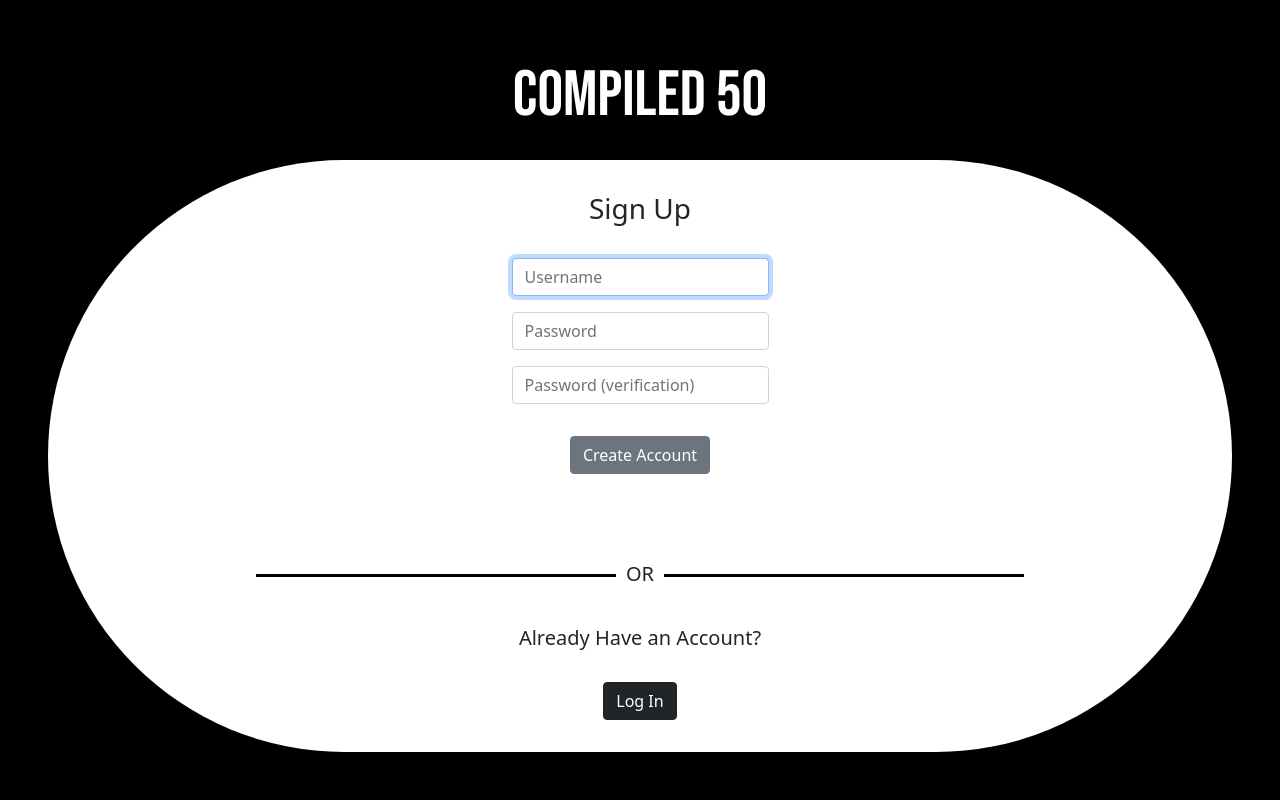
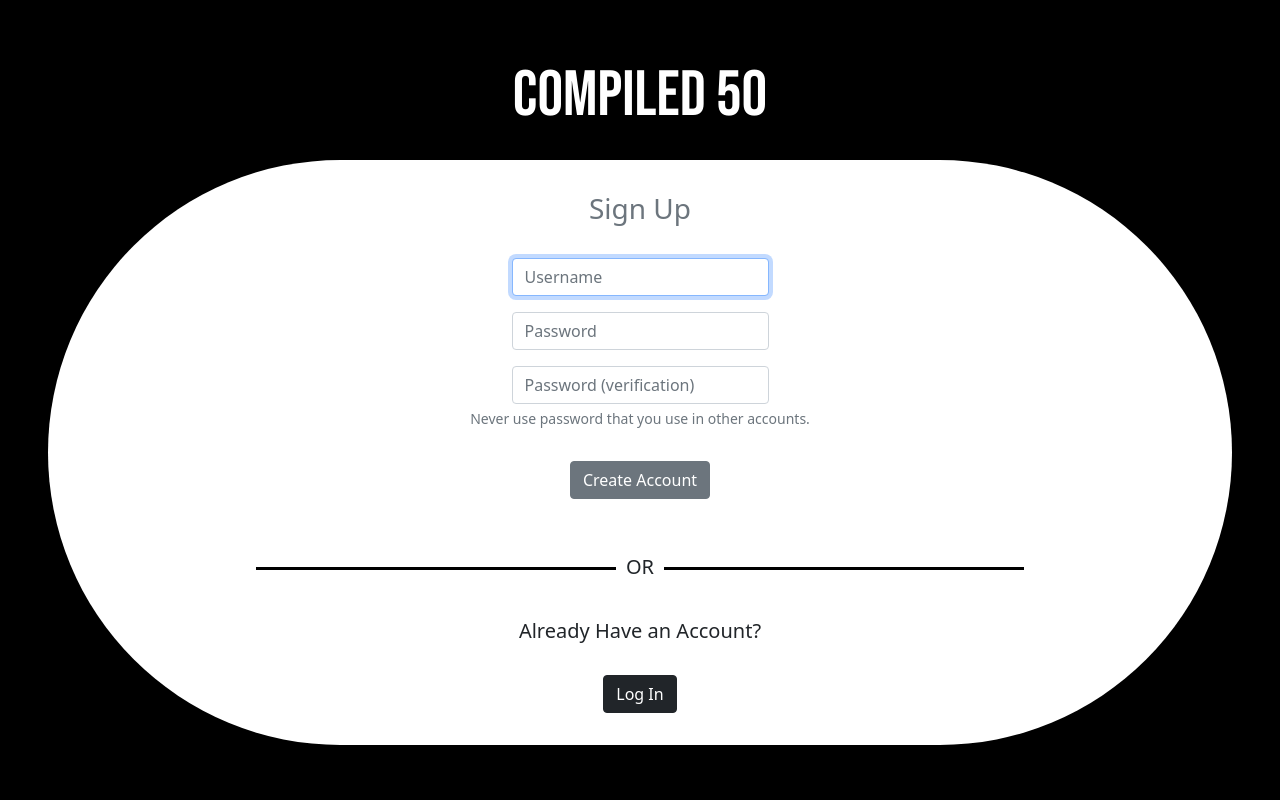
Before and after one commit to SiegfredLorelle/compiled-50, a Flask app: page /signup in a window 1280 px wide. Run offline with Flask 2, Linux system fonts and the light colour scheme; some libraries are stand-ins or nearby versions.

Commit message:
80th commit - sign up working properly

```diff
--- a/app.py
+++ b/app.py
@@ -1,4 +1,4 @@
-# CS50 Compiled
+# Compiled 50
 
 
 from cs50 import SQL
@@ -7,7 +7,7 @@ from flask_session import Session
 from werkzeug.security import check_password_hash, generate_password_hash
 from werkzeug.utils import secure_filename
 
-from string import ascii_letters, ascii_uppercase, digits
+from string import ascii_letters, ascii_uppercase, ascii_lowercase ,digits
 from random import randint
 from re import sub
 import os
@@ -70,8 +70,6 @@ def login():
         username = request.form.get("username")
         password = request.form.get("password")
 
-        print(username, password)
-
         # Ensure username password is not empty
         if username.isspace() or password.isspace():
             flash("Username and Password cannot be empty.", "error")
@@ -95,18 +93,14 @@ def login():
             flash("Invalid Username and/or Password.", "error")
             return render_template("login.html")
 
-
-        # Remember which user has logged in (create users table with id, username, hashed_password)
+        # Remember which user logged in
         session["user_id"] = user[0]["id"]
 
         # Log the user in
         return redirect("/")
 
-
-
     # GET via redirect and clicking links
     else:
-        # username = db.execute("SELECT username FROM users WHERE id = ?", session["user_id"])[0]["username"]
         return render_template("login.html")
 
 
@@ -114,25 +108,65 @@ def login():
 def signup():
     """Create a new account"""
     if request.method == "POST":
+        username = request.form.get("username")
+        password = request.form.get("password")
+        password_verification = request.form.get("password-verification")
 
         # Ensure username, password, and password(verification) is not empty
+        if username.isspace() or password.isspace() or password_verification.isspace():
+            flash("Username and Password cannot be empty.", "error")
+            return render_template("signup.html")
 
-        # Ensure username, password, and password(verification) is submitted
+        # Ensure username, password, and password(verification) is submitted (required in html but just ot be sure)
+        if not username or not password or not password_verification:
+            flash("Username and Password cannot be empty.", "error")
+            return render_template("signup.html")
+
+        # Check if username is already registered
+        user = db.execute("SELECT username FROM users WHERE username = ?", username)
 
         # Ensure username is not already registered
+        if len(user) != 0:
+            flash("Username is already used.", "error")
+            return render_template("signup.html")
 
         # Ensure passwords is matching
+        if password != password_verification:
+            flash("Passwords do not match.", "error")
+            return render_template("signup.html")
 
-        # Ensure password has no whitespace, has uppercase, lowercase letter, a number, and at least 6 characters long
+        # Ensure password is atleast 6 characters long
+        if len(password) < 6:
+            flash("Password must be at least 6 characters long.", "error")
+            return render_template("signup.html")
+
+
+        # Determine if password has whitespace, uppercase letter, lowercase letter, and number
+        has_uppercase = has_lowercase = has_number = has_space = False
+        for character in password:
+            if character in list(ascii_lowercase):
+                has_lowercase = True
+            elif character in list(ascii_uppercase):
+                has_uppercase = True
+            elif character in list(digits):
+                has_number = True
+            elif character.isspace():
+                has_space = True
+
+        # Ensure password has no whitespace, has uppercase, lowercase letter, a number
+        if not has_uppercase or not has_lowercase or not has_number or has_space:
+            flash("Password must have no whitespaces, and at least have 1 lowercase letter, uppercase letter, and digit.", "error")
+            return render_template("signup.html")
 
         # Add the new user to the database
+        db.execute("INSERT INTO users (username, hashed_password) VALUES (?, ?)", username, generate_password_hash(password))
 
-        # Log the user in (create users table with id, username, hashed_password))
-        # session["user_id"] = row[0]["id"]
+        # Remember which user logged in
+        user_id = db.execute("SELECT id FROM users WHERE username = ?", username)[0].get("id")
+        session["user_id"] = user_id
 
-
-        return render_template("signup.html")
-
+        # Log the user in
+        return redirect("/")
 
     # GET via redirect and clicking links
     else:
@@ -893,6 +927,10 @@ def birthday():
                 flash("Name cannot have numbers.", "error")
                 return render_template("birthday.html")
 
+        # Ensure name do not have whitespace in front, back and trailing
+
+
+
         # Ensure month-day is valid
         # Month has 30 maximum days
         if month in [ "4", "6", "9", "11"]:
@@ -907,12 +945,12 @@ def birthday():
                 return render_template("birthday.html")
 
 
+
         # Add the birthday to db
 
         # Read table with birthday then load the new table
 
 
-        # Ensure name do not have whitespace in front, back and trailing
 
 
 
@@ -963,13 +1001,14 @@ def birthday():
 # show table
 # try disabled in select
 
-# login, sign in, log out, change pass in accounts
+# change pass username and password in accounts
 
-# WORK ON LOGIN (PRIO FOR BIRTHDAY AS WELL)
-# Add underline when hovering compiled 50
-# Add go back button
+# WORK ON LOGIN, SIGN UP ETC
+# Add underline when hovering compiled 50 to indicate more that it goes back and tooltip saying Compiled 50 Home
+# add question mark button that on hover says to log in as guest or button to auto log in as guest
+# similar button in sign up
 
-# WORK ON LOGOUT (PRIO KASE D MAKALAS PAG LOG IN)
+# WORK ON BIRTHDAY
 
 # about
 
--- a/templates/index.html
+++ b/templates/index.html
@@ -59,7 +59,7 @@
                         <a class="btn btn rounded-pill px-3" href="#" id="nav-button-left" role="button">Account</a>
                         <a class="btn btn rounded-pill px-3" href="/logout" id="nav-button-left" role="button">Log Out</a>
                       {% else %}
-                        <a class="btn btn rounded-pill px-3" href="#" id="nav-button-left" role="button">Sign Up</a>
+                        <a class="btn btn rounded-pill px-3" href="/signup" id="nav-button-left" role="button">Sign Up</a>
                         <a class="btn btn rounded-pill px-3" href="/login" id="nav-button-left" role="button">Log in</a>
                       {% endif %}
                     </div>
@@ -104,7 +104,7 @@
                         <a class="btn btn rounded-pill px-3" href="#" id="nav-button-right" role="button">Account</a>
                         <a class="btn btn rounded-pill px-3" href="/logout" id="nav-button-right" role="button">Log Out</a>
                       {% else %}
-                        <a class="btn btn rounded-pill px-3" href="#" id="nav-button-right" role="button">Sign Up</a>
+                        <a class="btn btn rounded-pill px-3" href="/signup" id="nav-button-right" role="button">Sign Up</a>
                         <a class="btn btn rounded-pill px-3" href="/login" id="nav-button-right" role="button">Log in</a>
                       {% endif %}
                       </div>
--- a/templates/login.html
+++ b/templates/login.html
@@ -9,7 +9,7 @@
     <!-- BUTTON HINTING TO USE GUEST GUEST AS USERNAME PASSWORD OR BUTTON TO LOGIN AS GUEST -->
     <h3 class="py-3">Log In</h3>
 
-    <div class="pb-5">
+    <div class="pb-3">
         <form action="/login" method="post">
           <input autocomplete="off" autofocus class="form-control mx-auto w-auto my-3" id="username" name="username" placeholder="Username" required type="text">
           <input autocomplete="off" autofocus class="form-control mx-auto w-auto my-3" id="password" name="password" placeholder="Password" required type="password">
--- a/templates/signup.html
+++ b/templates/signup.html
@@ -6,14 +6,15 @@
 
 
 {% block main %}
-    <h3 class="py-3">Sign Up</h3>
+    <h3 class="py-3 text-secondary">Sign Up</h3>
 
-    <div class="pb-5">
+    <div class="pb-3">
         <form action="/signup" method="post">
         <input autocomplete="off" autofocus class="form-control mx-auto w-auto my-3" id="username" name="username" placeholder="Username" required type="text">
         <input autocomplete="off" autofocus class="form-control mx-auto w-auto my-3" id="password" name="password" placeholder="Password" required type="password">
-        <input autocomplete="off" autofocus class="form-control mx-auto w-auto my-3" id="password-verification" name="password-verification" placeholder="Password (verification)" required type="password">
-
+        <input autocomplete="off" autofocus class="form-control mx-auto w-auto my-1" id="password-verification" name="password-verification" placeholder="Password (verification)" required type="password">
+        <div id="emailHelp" class="form-text mb-3">Never use password that you use in other accounts.</div>
+            <!-- BUTTON HINTING TO USE GUEST GUEST AS USERNAME PASSWORD OR BUTTON TO LOGIN AS GUEST -->
         <button class="btn btn-secondary m-3" type="submit">Create Account</button>
         </form>
     </div>
```
Also changed, not shown: final-project.db, 2 other files.
